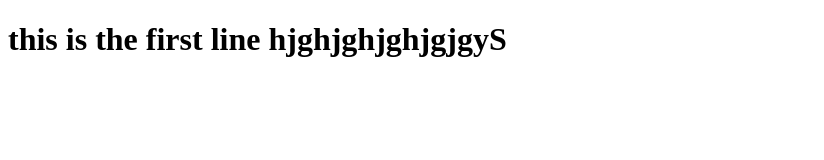
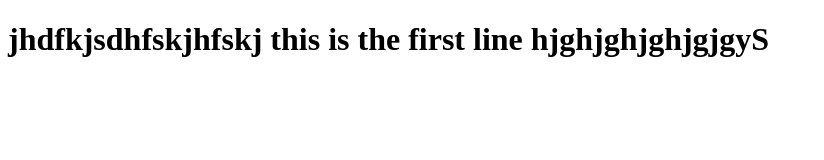
Before and after one commit to Poonamyadav02/myrepo, a plain HTML site: page index.html in a window 1280 px wide. Shown: the whole page, without its empty margins (0-824 px from the left). Drawn offline with Linux system fonts and the light colour scheme.

Commit message:
add commit file

```diff
--- a/index.html
+++ b/index.html
@@ -6,6 +6,6 @@
     <title>Document</title>
 </head>
 <body>
-  <h1> this is the first line hjghjghjghjgjgyS</h1>
+  <h1> jhdfkjsdhfskjhfskj this is the first line hjghjghjghjgjgyS</h1>
 </body>
 </html>
```
